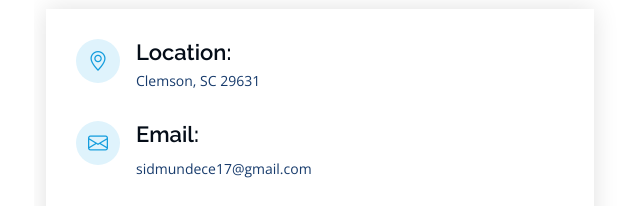
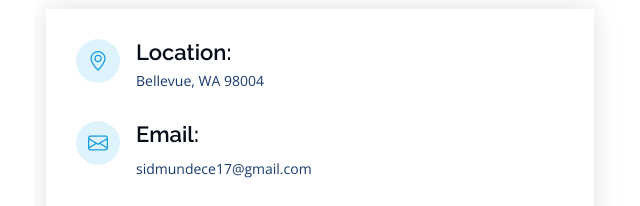
Before and after one commit to simunde/simunde.github.io, a plain HTML site: page index.html in a window 1280 px wide. Shown: the part 2902-3108 px from the top of the page, 266-906 px from the left. Drawn offline with nearby package versions, Linux system fonts and the light colour scheme.

Commit message:
Update index.html

```diff
--- a/index.html
+++ b/index.html
@@ -552,7 +552,7 @@ development</ul>
               <div class="address">
                 <i class="bi bi-geo-alt"></i>
                 <h4>Location:</h4>
-                <p>Clemson, SC 29631</p>
+                <p>Bellevue, WA 98004</p>
               </div>
 
               <div class="email">
```
